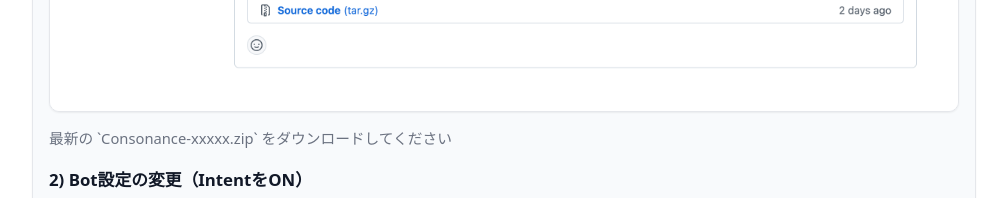
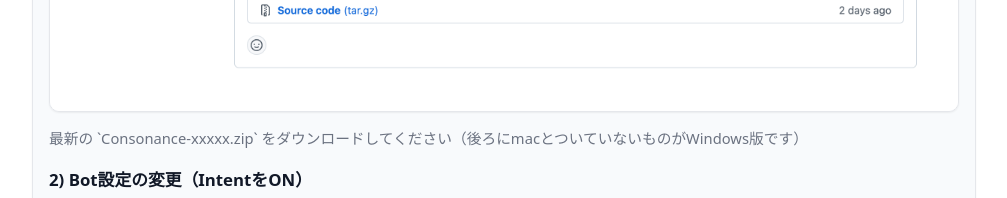
Before and after one commit to pgDora56/ConsoNance, a plain HTML site: page docs/migrate.html in a window 1280 px wide. Shown: the part 1340-1538 px from the top of the page, without its empty margins (136-1143 px from the left). Drawn offline with Linux system fonts and the light colour scheme.

Commit message:
Update docs

```diff
--- a/docs/migrate.html
+++ b/docs/migrate.html
@@ -65,7 +65,7 @@
         </p>
         <figure>
           <img src="assets/github-download.png" alt="GitHub ReleasesでConsoNanceのzipをダウンロードする画面" />
-          <figcaption>最新の `Consonance-xxxxx.zip` をダウンロードしてください</figcaption>
+          <figcaption>最新の `Consonance-xxxxx.zip` をダウンロードしてください（後ろにmacとついていないものがWindows版です）</figcaption>
         </figure>
 
         <h3>2) Bot設定の変更（IntentをON）</h3>
```
Also changed, not shown: docs/setup.html (+4 -1 lines), 1 other file.
